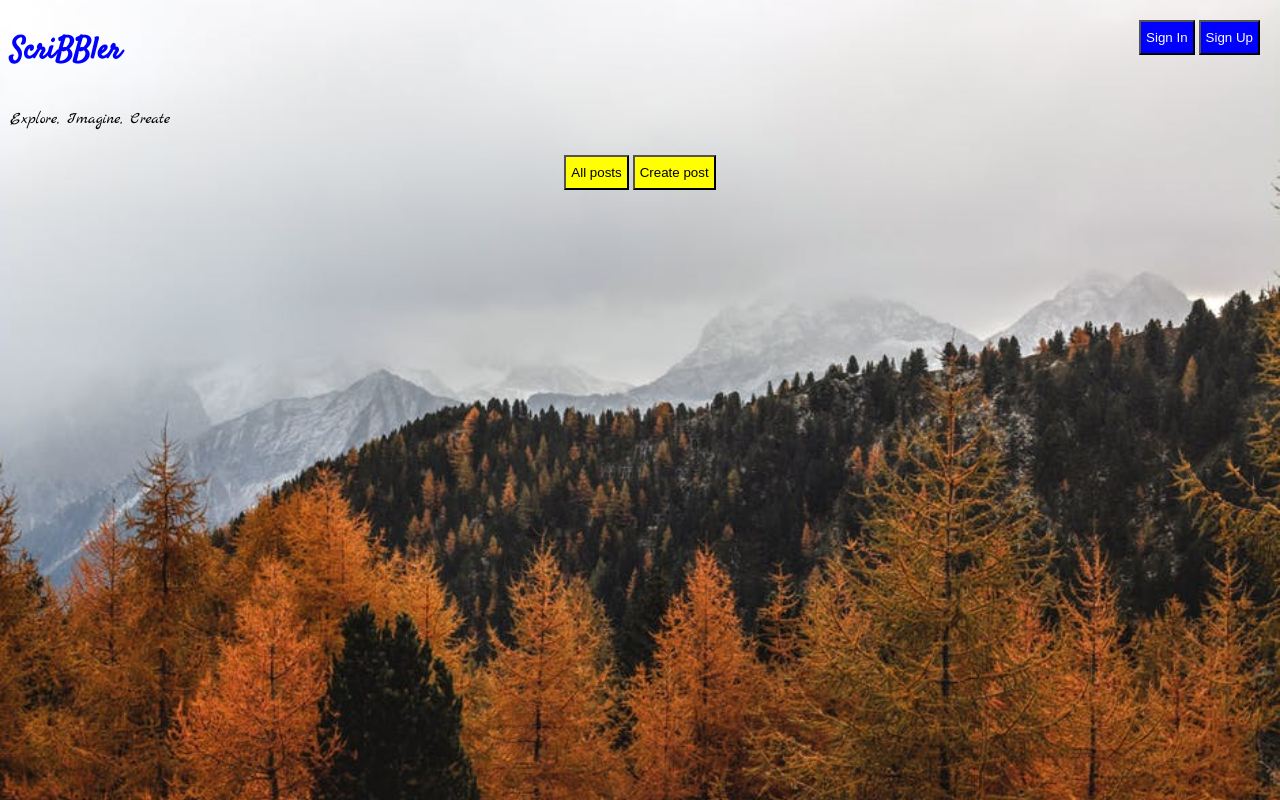
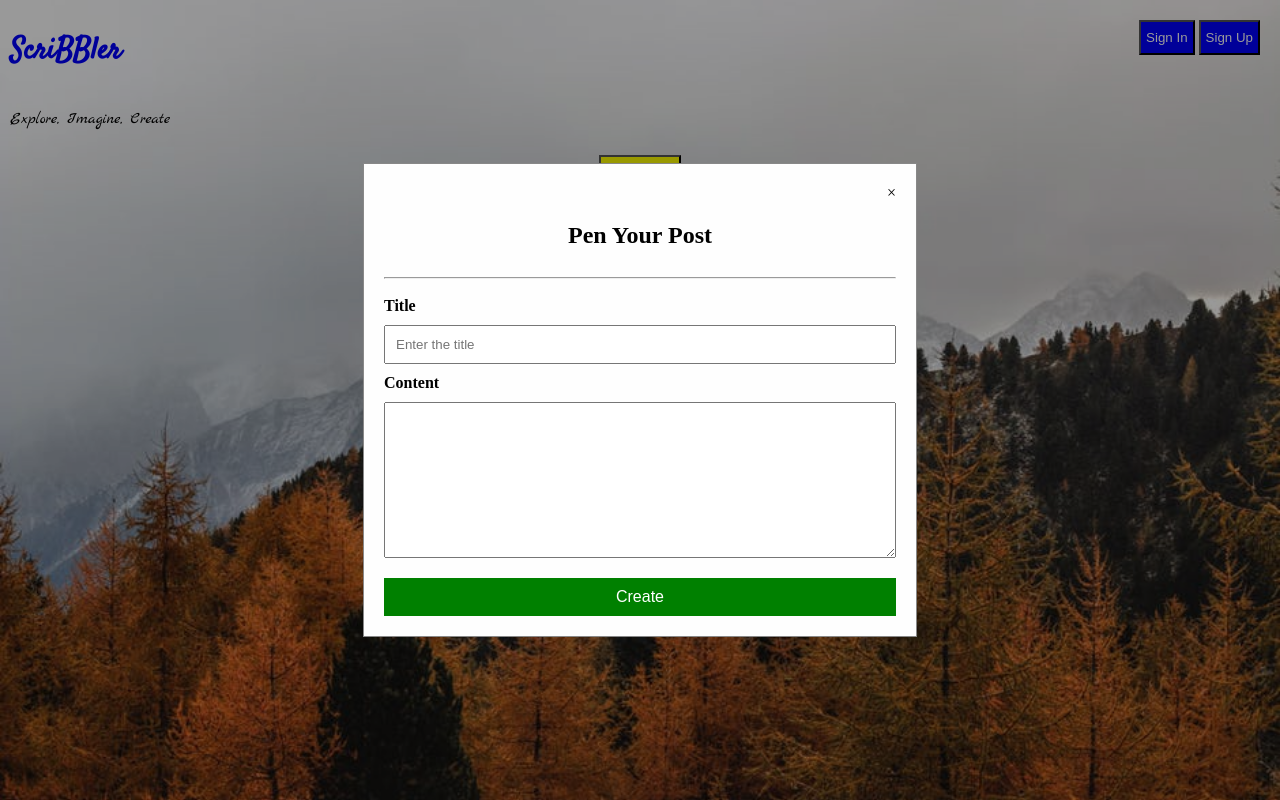
Before and after one commit to abhishekgbhat/Project-6, a plain HTML site: page index.html in a window 1280 px wide. Both pictures are taken after a click on the button "Create post". Drawn offline with Linux system fonts and the light colour scheme.

Commit message:
Create post page and Get post changes

```diff
--- a/index.html
+++ b/index.html
@@ -30,8 +30,10 @@
 
     <div class="postButtons">
       <!-- Insert code for All Posts & Create Post button here -->
-      <button class="yellow-button" type="button">All posts</button>
-      <button class="yellow-button" type="button">Create post</button>
+      <form method="get" action="html/bloglist.html">
+        <input  class="yellow-button" type="submit" value="All Posts" />
+      </form>
+      <button onclick="showCreatePostModal()" class="yellow-button" type="button">Create post</button>
     </div>
 
     <div class="modal" id="signin-modal">
@@ -79,12 +81,26 @@
           <button type="submit" onclick="signup(firstName,lastName, email, password, mobile)" class="signin-btn">Sign up</button>
         </form>
       </div>
-  </div>
+    </div>
 
-    <div>
+    <!-- Insert code for Create Post modal here -->
+    <div class="modal" id="create-post-modal">
 
-      <!-- Insert code for Create Post modal here -->
+      <div class="modal-content">
 
+        <div class="modal-head">
+          <span onclick="hideCreatePostModal()" id="close" class="close">&times;</span>
+          <h2 class="modal-title">Pen Your Post</h2>
+        </div>
+        <hr>
+        <form>
+          <label for="title" class="label-text">Title</label>
+          <input type="text" id="title" placeholder="Enter the title" required>
+          <label for="content" class="label-text">Content</label>
+          <textarea rows="10" id="content"  cols="50"></textarea>
+          <button type="submit" onclick="createpost(title,content)" class="signin-btn">Create</button>
+        </form>
+      </div>
     </div>
   </div>
 
--- a/js/header.js
+++ b/js/header.js
@@ -17,3 +17,13 @@ function hideSignUpModal(){
   var modal = document.getElementById("signup-modal");
   modal.style.display = "none";
 }
+
+function showCreatePostModal(){
+  var modal = document.getElementById("create-post-modal");
+  modal.style.display = "flex";
+}
+
+function hideCreatePostModal(){
+  var modal = document.getElementById("create-post-modal");
+  modal.style.display = "none";
+}
```
